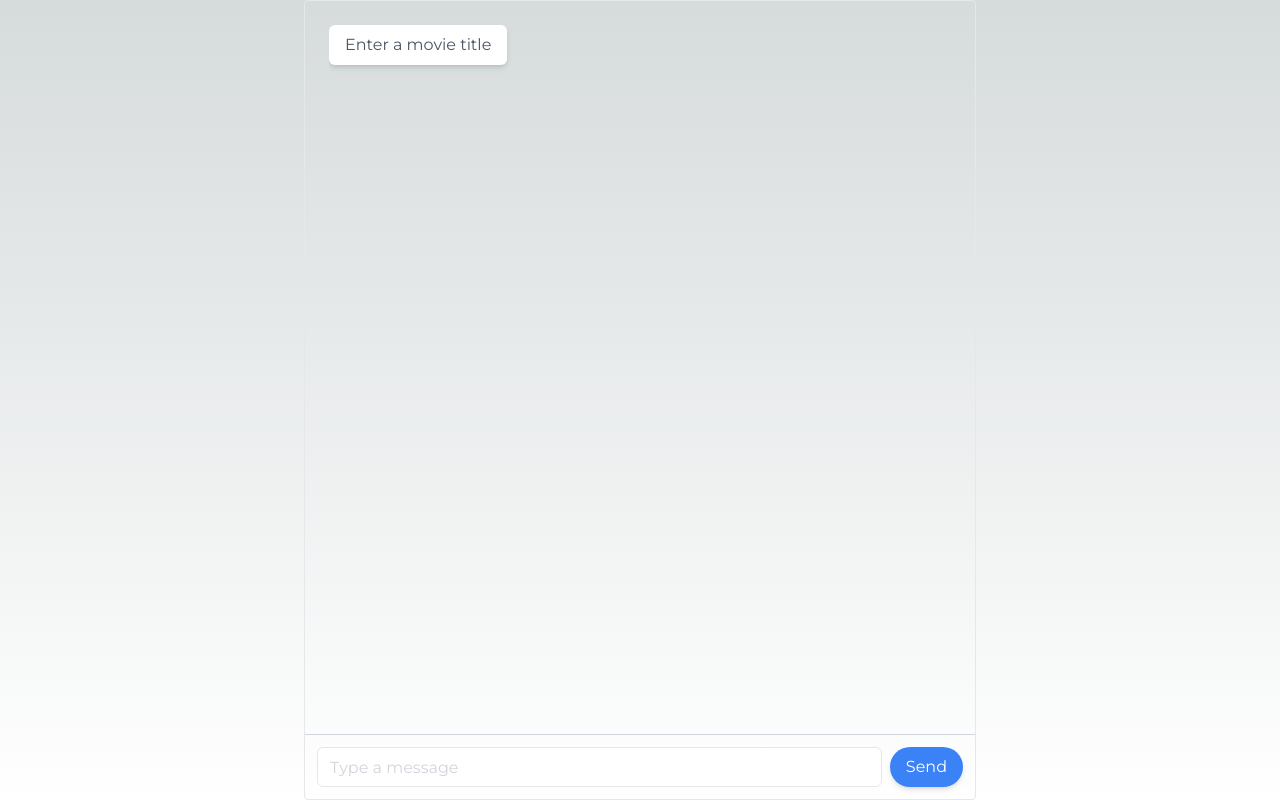
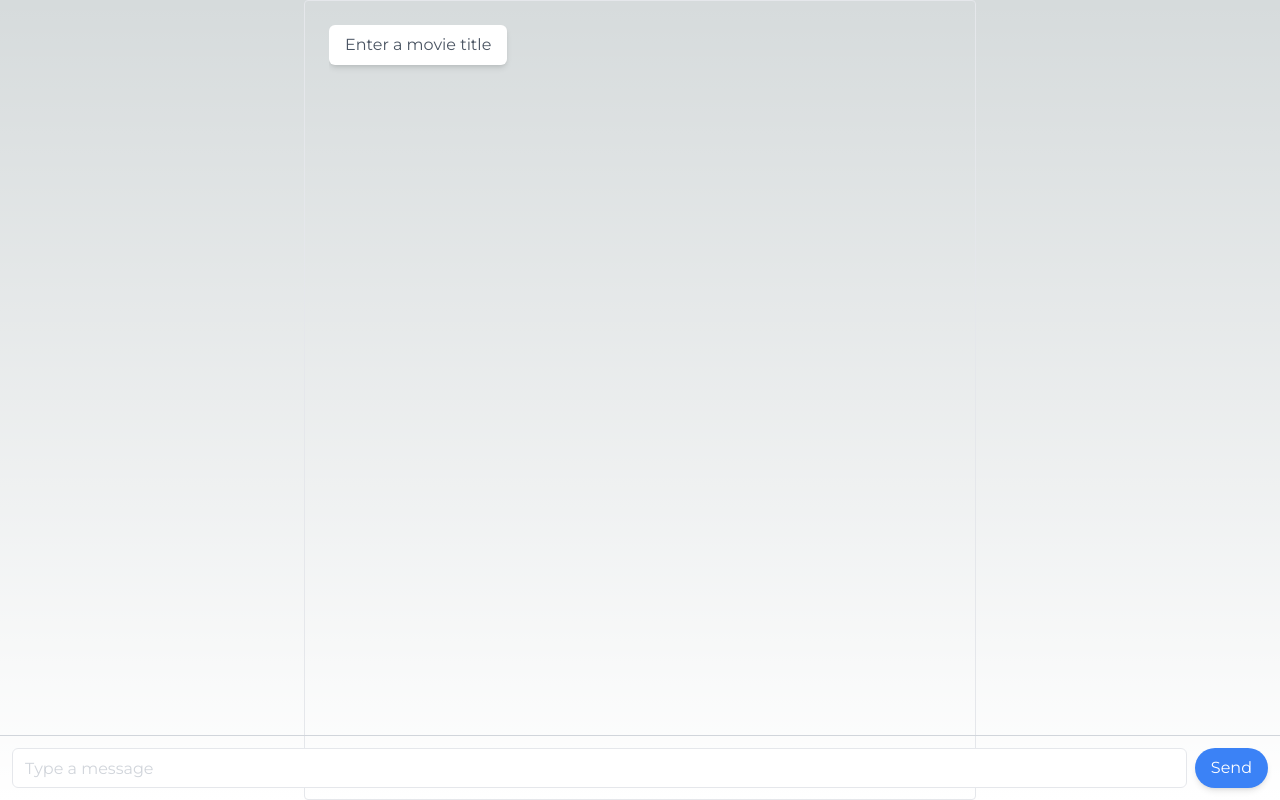
Before and after one commit to Ollstar/surveygen, a Next.js app: page / in a window 1280 px wide. Built offline with nearby package versions, Linux system fonts and the light colour scheme.

Commit message:
test position

```diff
--- a/app/page.tsx
+++ b/app/page.tsx
@@ -138,7 +138,7 @@ const Chat: React.FC = () => {
       </div>
       <form
         onSubmit={onSubmit}
-        className="relative flex items-center p-3 border-t border-gray-300"
+        className="fixed bottom-0 right-0 left-0 flex items-center p-3 border-t border-gray-300"
       >
         <input
           type="text"
```
